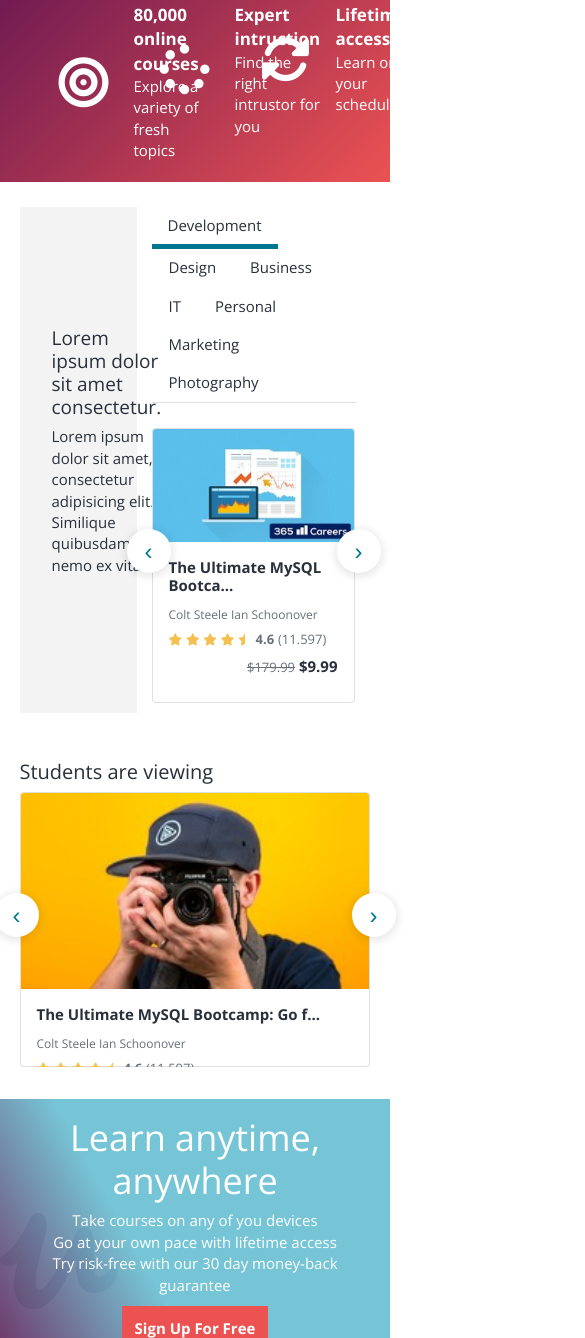
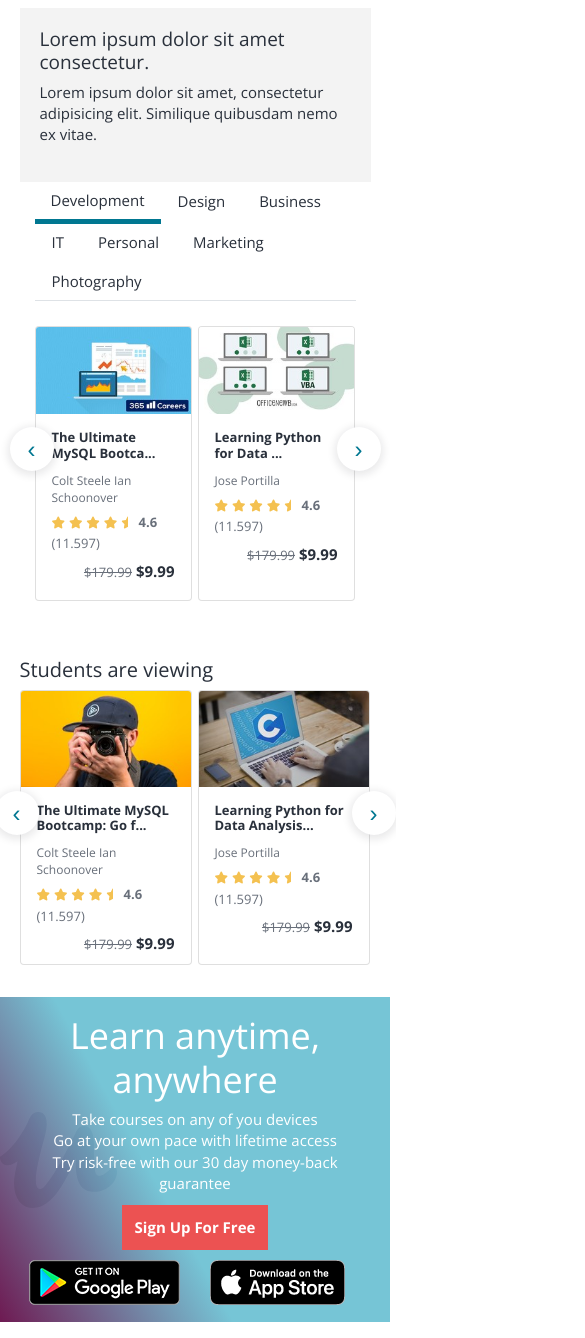
Before and after one commit to ppn243/Elearning, a plain HTML site: page index.html in a window 390 px wide. Shown: the part 583-1921 px from the top of the page, 585 px wide, since content can reach past the window. Drawn offline with nearby package versions, Linux system fonts and the light colour scheme.

Commit message:
complete responsive

```diff
--- a/index.html
+++ b/index.html
@@ -188,7 +188,7 @@
     <section class="courses">
       <div class="courses__content">
         <div class="row">
-          <div class="col-4 courses__left">
+          <div class="col-xl-4 col-md-3 col-12 courses__left">
             <div>
               <h2>Lorem ipsum dolor sit amet consectetur.</h2>
               <p>
@@ -197,7 +197,7 @@
               </p>
             </div>
           </div>
-          <div class="col-8">
+          <div class="col-xl-8 col-md-9 col-12">
             <ul class="nav nav-tabs" id="myTab" role="tablist">
               <li class="nav-item" role="presentation">
                 <button
@@ -665,49 +665,49 @@
       <div class="categories__content">
         <h2>Top Categories</h2>
         <div class="row">
-          <div class="col-3">
+          <div class="col-xl-3 col-lg-4 col-md-6 col-12">
             <div class="categories__items">
               <i class="fa fa-code"></i>
               <span>Development</span>
             </div>
           </div>
-          <div class="col-3">
+          <div class="col-xl-3 col-lg-4 col-md-6 col-12">
             <div class="categories__items">
               <i class="fa fa-chart-bar"></i>
               <span>Business</span>
             </div>
           </div>
-          <div class="col-3">
+          <div class="col-xl-3 col-lg-4 col-md-6 col-12">
             <div class="categories__items">
               <i class="fa fa-laptop"></i>
               <span>IT and Software</span>
             </div>
           </div>
-          <div class="col-3">
+          <div class="col-xl-3 col-lg-4 col-md-6 col-12">
             <div class="categories__items">
               <i class="fa fa-pencil-alt"></i>
               <span>Design</span>
             </div>
           </div>
-          <div class="col-3">
+          <div class="col-xl-3 col-lg-4 col-md-6 col-12">
             <div class="categories__items">
               <i class="fa fa-bullseye"></i>
               <span>Marketing</span>
             </div>
           </div>
-          <div class="col-3">
+          <div class="col-xl-3 col-lg-4 col-md-6 col-12">
             <div class="categories__items">
               <i class="fa fa-book"></i>
               <span>Personal Develpment</span>
             </div>
           </div>
-          <div class="col-3">
+          <div class="col-xl-3 col-lg-4 col-md-6 col-12">
             <div class="categories__items">
               <i class="fa fa-camera-retro"></i>
               <span>Photography</span>
             </div>
           </div>
-          <div class="col-3">
+          <div class="col-xl-3 col-lg-4 col-md-6 col-12">
             <div class="categories__items">
               <i class="fa fa-music"></i>
               <span>Music</span>
@@ -912,7 +912,7 @@
     <section class="jobs">
       <div class="jobs__content container-fluid">
         <div class="row">
-          <div class="col-6 border-right">
+          <div class="col-md-6 col-12 border-right">
             <div class="jobs__items">
               <h2>Become an Instructor</h2>
               <p>
@@ -923,7 +923,7 @@
               <button class="button--red">Start teaching today</button>
             </div>
           </div>
-          <div class="col-6">
+          <div class="col-md-6 col-12">
             <div class="jobs__items">
               <h2>Udemy for Business</h2>
               <p>Lorem ipsum dolor sit amet consectetur adipisicing elit.</p>
@@ -938,7 +938,7 @@
     <footer>
       <div class="footer__top">
         <div class="row">
-          <div class="col-9">
+          <div class="col-md-9 col-12">
             <ul class="nav flex-column">
               <li class="nav-item">
                 <a class="nav-link bold" href="#">Udemy for Business</a>
@@ -972,8 +972,8 @@
               </li>
             </ul>
           </div>
-          <div class="col-3">
-            <div class="btn-group dropup text-right">
+          <div class="col-md-3 col-12">
+            <div class="btn-group dropup text-md-right">
               <button
                 type="button"
                 class="btn button--dropup dropdown-toggle"
@@ -996,20 +996,22 @@
           </div>
         </div>
       </div>
-      <hr>
+      <hr />
       <div class="footer__bottom">
         <div class="row">
-          <div class="col-6">
-            <img src="./img/logo-coral.svg" alt="logo">
+          <div class="col-md-6 col-12">
+            <img src="./img/logo-coral.svg" alt="logo" />
             <span>Copyright &copy; 2020 Udemy, Inc.</span>
           </div>
-          <div class="col-6">
-            <ul class="nav justify-content-end">
+          <div class="col-md-6 col-12">
+            <ul class="nav justify-content-md-end">
               <li class="nav-item">
                 <a class="nav-link" href="#">Terms</a>
               </li>
               <li class="nav-item">
-                <a class="nav-link" href="#">Privacy Policy and Cookie Policy</a>
+                <a class="nav-link" href="#"
+                  >Privacy Policy and Cookie Policy</a
+                >
               </li>
             </ul>
           </div>
@@ -1044,13 +1046,20 @@
         dots: false,
         responsive: {
           0: {
-            items: 1,
+            items: 2,
+            margin: 5,
           },
           600: {
             items: 3,
+            margin: 5,
           },
           1000: {
             items: 4,
+            margin: 5,
+          },
+          1450: {
+            items: 4,
+            margin: 15,
           },
         },
       });
@@ -1063,13 +1072,24 @@
         dots: false,
         responsive: {
           0: {
-            items: 1,
+            items: 2,
+            margin: 5,
           },
           600: {
             items: 3,
+            margin: 5,
+          },
+          768: {
+            items: 4,
+            margin: 5,
           },
           1000: {
             items: 6,
+            margin: 5,
+          },
+          1450: {
+            items: 6,
+            margin: 15,
           },
         },
       });
@@ -1084,10 +1104,10 @@
           0: {
             items: 1,
           },
-          600: {
-            items: 3,
+          900: {
+            items: 2,
           },
-          1000: {
+          1200: {
             items: 3,
           },
         },
--- a/sass/Components/_cover.scss
+++ b/sass/Components/_cover.scss
@@ -4,20 +4,31 @@
     @extend %backgroundImg;
     height: 500px;
     position: relative;
+
     .cover__content {
         position: absolute;
-        top:50%;
+        top: 50%;
         left: 12%;
         transform: translateY(-50%);
         max-width: 500px;
+
         h1 {
             @include styleText($color-white-0, $fs-2, $fw-1);
         }
+
         p {
             @include styleText($color-white-0, $fs-3, $fw-0);
         }
+
         .cover__form {
             @include styleFormSearch($color-white-0, $color-white-0, $color-white-0);
         }
     }
+
+    @include responsive("small") {
+        .cover__content {
+            max-width: 400px;
+            left: 10%;
+        }
+    }
 }
--- a/sass/Helpers/_variables.scss
+++ b/sass/Helpers/_variables.scss
@@ -1,13 +1,13 @@
 //Color
 $color-black-0: #29303b;
-$color-black-1:rgba(20,23,28,0.1);
+$color-black-1:rgba(20, 23, 28, 0.1);
 $color-black-light:#505763;
 $color-white-0: #fff;
 $color-white-cream:#f2f3f5;
 $color-red-0:#ec5252;
 $color-red-1:#521822;
 $color-gray-0:#686f7a;
-$color-gray-1:rgba(20,23,28,0.05);
+$color-gray-1:rgba(20, 23, 28, 0.05);
 $color-gray-2:#dee2e6;
 $color-gray-3:#a1a7b3;
 $color-gray-4:#dedfe0;
@@ -53,7 +53,7 @@ $pd-3:20px;
 $border-radius:2px;
 
 //Break points
-$breakpoints: (
+$breakpoints: ('screen-1':1359px,
     'extra-large': 1200px,
     'large': 992px,
     'medium': 768px,
--- a/sass/Layouts/_courses.scss
+++ b/sass/Layouts/_courses.scss
@@ -1,29 +1,37 @@
 .courses {
     margin: $mg-1 0;
-    .courses__content{
+
+    .courses__content {
         width: 90%;
         margin: auto;
+
         .row {
             margin-right: 0;
             margin-left: 0;
         }
+
         .courses__left {
             background-color: $color-gray-1;
-            padding:0 2rem;
+            padding: 0 2rem;
             display: flex;
             align-items: center;
+
             h2 {
                 @include styleText($color-black-0, $fs-3 + 1, $fw-0);
             }
         }
+
         #myTab {
             margin-bottom: $mg-1;
-            .nav-link{
+
+            .nav-link {
                 @include styleText($color-black-0, $fs-0, $fw-0);
+
                 &:hover {
                     border: 1px solid transparent;
                     @include styleText($color-blue-0, $fs-0, $fw-0);
                 }
+
                 &.active {
                     border: none;
                     border-bottom: 5px solid $color-blue-0;
@@ -32,4 +40,30 @@
             }
         }
     }
+
+    @include responsive("screen-1") {
+        .courses__content {
+            .card {
+                height: 275px;
+                margin-right: 1px;
+
+                .card-body {
+                    padding: 1rem;
+
+                    .card-title {
+                        @include styleText($color-black-0, $fs-1, $fw-1);
+                        margin-bottom: $mg-0 + 5;
+                    }
+                }
+            }
+        }
+    }
+
+    @include responsive("medium") {
+        .courses__content {
+            .courses__left {
+                padding: $pd-3;
+            }
+        }
+    }
 }
--- a/sass/Layouts/_intro.scss
+++ b/sass/Layouts/_intro.scss
@@ -1,28 +1,46 @@
 .intro {
     background-image: linear-gradient(-45deg, $color-red-0, $color-purple);
     padding: $pd-3;
+
     .intro__content {
         width: 78%;
         margin: auto;
+
         .intro__item {
             display: flex;
             align-items: center;
         }
+
         .intro__icon {
             font-size: $fs-6;
             color: $color-white-0;
             margin-right: $mg-1;
         }
+
         .intro__detail {
             p {
                 margin-bottom: 0;
+
                 &:first-child {
-                    @include styleText($color-white-0,$fs-3 - 1, $fw-2);
+                    @include styleText($color-white-0, $fs-3 - 1, $fw-2);
                 }
+
                 &:last-child {
-                    @include styleText($color-white-0,$fs-0, $fw-0);
+                    @include styleText($color-white-0, $fs-0, $fw-0);
                 }
             }
         }
     }
+
+    @include responsive("extra-large") {
+        .intro__content {
+            .intro__icon {
+                display: none;
+            }
+        }
+    }
+
+    @include responsive("medium") {
+        display: none;
+    }
 }
--- a/sass/Layouts/_jobs.scss
+++ b/sass/Layouts/_jobs.scss
@@ -14,4 +14,9 @@
             }
         }
     }
+    @include responsive("medium") {
+        .border-right {
+            border-right: none!important;
+        }
+    }
 }
--- a/sass/Layouts/_partners.scss
+++ b/sass/Layouts/_partners.scss
@@ -1,15 +1,46 @@
 .partners {
     background-color: $color-gray-6;
     padding: $pd-3 0;
+
     .partners__content {
         width: 70%;
         margin: 0 auto;
+
         .partners__text {
             text-align: center;
         }
+
         .partners__imgs {
             display: flex;
             justify-content: space-between;
         }
     }
+
+    @include responsive("extra-large") {
+        .partners__content {
+            width: 80%;
+        }
+    }
+
+    @include responsive("large") {
+        .partners__content {
+            width: 90%;
+        }
+    }
+
+    @include responsive("medium") {
+        .partners__content {
+            width: 60%;
+
+            .partners__imgs {
+                flex-wrap: wrap;
+
+                .partners__items {
+                    width: 50%;
+                    text-align: center;
+                    margin-bottom: $mg-0 + 5;
+                }
+            }
+        }
+    }
 }
--- a/sass/Layouts/_viewing.scss
+++ b/sass/Layouts/_viewing.scss
@@ -7,4 +7,21 @@
             font-size: $fs-3 + 2;
         }
     }
+    @include responsive("screen-1") {
+        .viewing__content {
+            .card {
+                height: 275px;
+                margin-right: 1px;
+
+                .card-body {
+                    padding: 1rem;
+
+                    .card-title {
+                        @include styleText($color-black-0, $fs-1, $fw-1);
+                        margin-bottom: $mg-0 + 5;
+                    }
+                }
+            }
+        }
+    }
 }
```
Also changed, not shown: css/main.css, 1 other file. Lines whose indentation alone changed are shown as unchanged.
